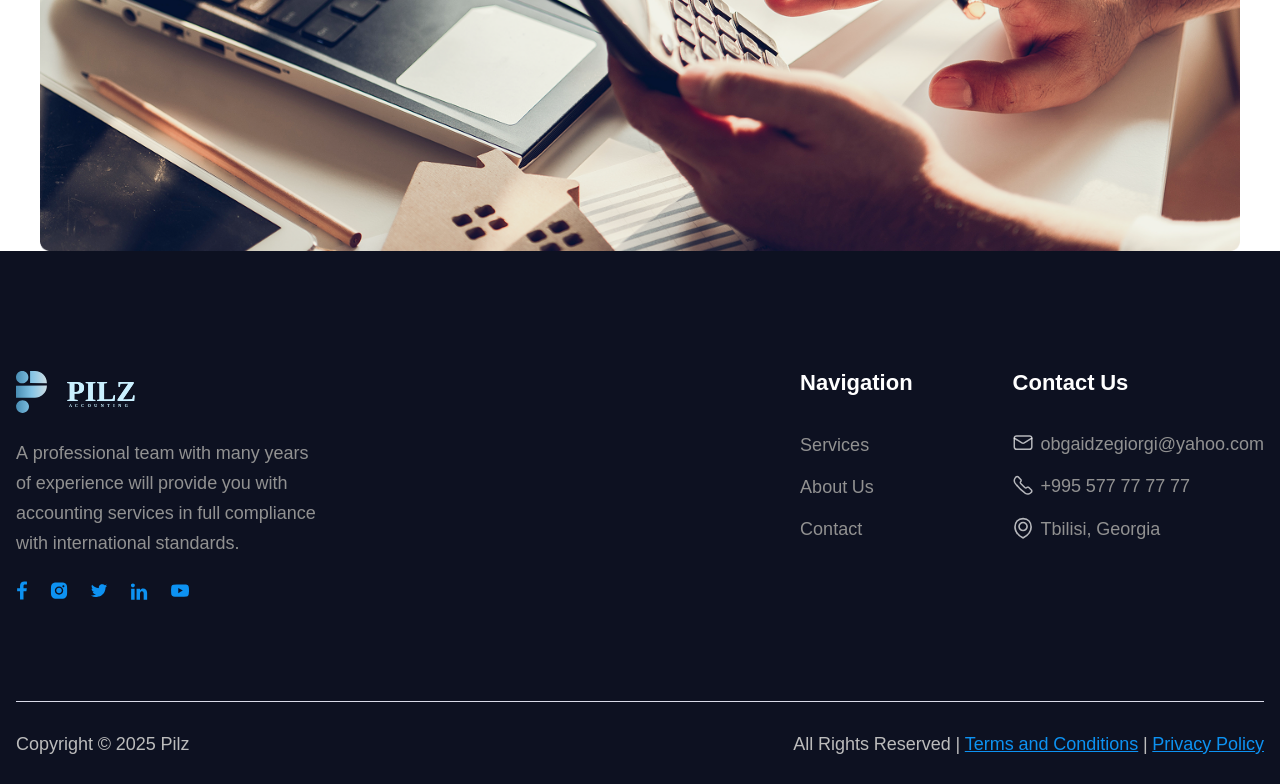
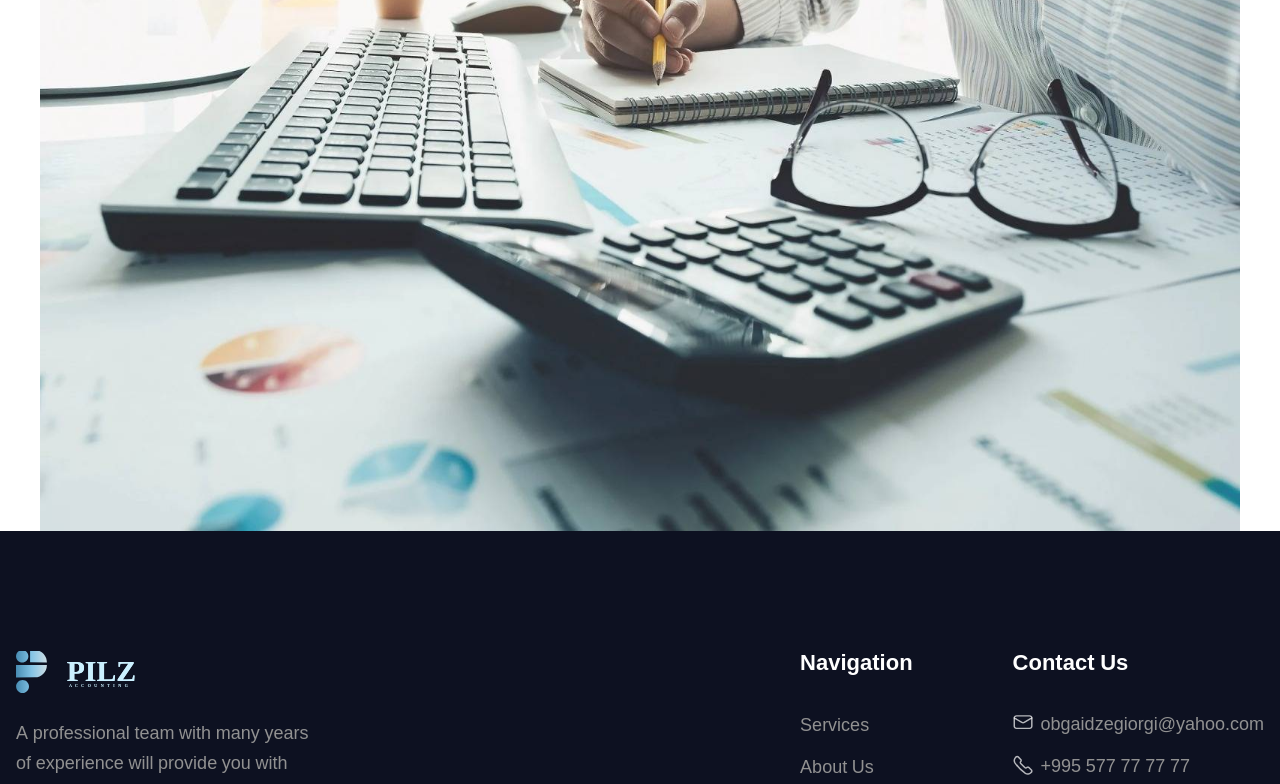
Before and after one commit to NikolozBeqauri/pilz, a Next.js app: page /en/service/1 in a window 1280 px wide. Shown: the part 1891-2675 px from the top of the page. Built offline with nearby package versions, Linux system fonts and the light colour scheme.

Commit message:
feat: change texts

```diff
--- a/app/[locale]/service/[id]/page.tsx
+++ b/app/[locale]/service/[id]/page.tsx
@@ -61,14 +61,14 @@ export default async function Page({ params }: { params: Promise<{ id: string }>
 
                 <div className={styles.calculatorImage}>
                     <Image
-                        src="/serviceCalculator.png"
+                        src={`/service${id}.jpg`}
                         alt="calculator"
                         width={1440}
                         height={624}
                     />
                 </div>
             </section>
-            <FooterComponent notIndexPage/>
+            <FooterComponent notIndexPage />
         </>
     );
 }
--- a/app/components/FooterComponent/SocialLinks/SocialLinks.tsx
+++ b/app/components/FooterComponent/SocialLinks/SocialLinks.tsx
@@ -5,9 +5,6 @@ const SocialLinks = () => {
   const socialMedia = [
     { name: "Facebook", url: "https://www.facebook.com/share/19GqRdEQ4T/?mibextid=qi2Omg", img: "/facebook.svg", width: 12, height: 19 },
     { name: "Instagram", url: "https://www.instagram.com/accounting_taxservices_pilts?igsh=MXFwNjU5NGJheHlnZw==", img: "/instagram.svg", width: 18, height: 18 },
-    { name: "Twitter", url: "https://twitter.com", img: "/twitter.svg", width: 18, height: 14 },
-    { name: "LinkedIn", url: "https://linkedin.com", img: "/linkedin.svg", width: 18, height: 18 },
-    { name: "YouTube", url: "https://youtube.com", img: "/youtube.svg", width: 20, height: 14 },
   ];
 
   return (
--- a/messages/en.json
+++ b/messages/en.json
@@ -15,7 +15,7 @@
   "AboutUs": {
     "title": "AboutUs",
     "pilz": "Pilz",
-    "overview": "Pilz LTD provides accounting services in Georgia, both for Georgians and non-residents. Accounting is one of the main foundations of the financial success of any organization.",
+    "overview": " LTD provides accounting services in Georgia, both for Georgians and non-residents. Accounting is one of the main foundations of the financial success of any organization.",
     "importance": "It records, summarizes and systematically analyzes the financial operations of the company. Pilz LTD's accounting standards are in line with International Financial Reporting Standards (IFRS).",
     "businessSupport": "Through our services, we help businesses predict possible future activities. This significantly helps them in planning, attracting new investments.",
     "structure": "Accounting services follow a certain logical sequence. Assets, liabilities, expenses, income, and equity components are classified and presented in financial reports in accordance with applicable accounting standards.",
@@ -35,7 +35,7 @@
     "gmail": "obgaidzegiorgi@yahoo.com",
     "location": "Tbilisi, Georgia",
     "exactLocation": "191 Davit Aghmashenebeli Ave",
-    "number": "+995 577 77 77 77"
+    "number": "++995 574 15 91 11"
   },
   "Form": {
     "name": "Full Name",
--- a/messages/ka.json
+++ b/messages/ka.json
@@ -37,8 +37,8 @@
     "socialTitle": "გამოგვიწერე სოციალურ ქსელებში",
     "gmail": "obgaidzegiorgi@yahoo.com",
     "location": "თბილისი, საქართველო",
-    "exactLocation": "შაღმაშენებლის ხეივანი 191",
-    "number": "+995 577 77 77 77"
+    "exactLocation": "დ.აღმაშენებლის ხეივანი 191",
+    "number": "+995 574 15 91 11"
   },
   "Form": {
     "name": "სახელი, გვარი",
```
Also changed, not shown: public/logo.svg (deleted).
